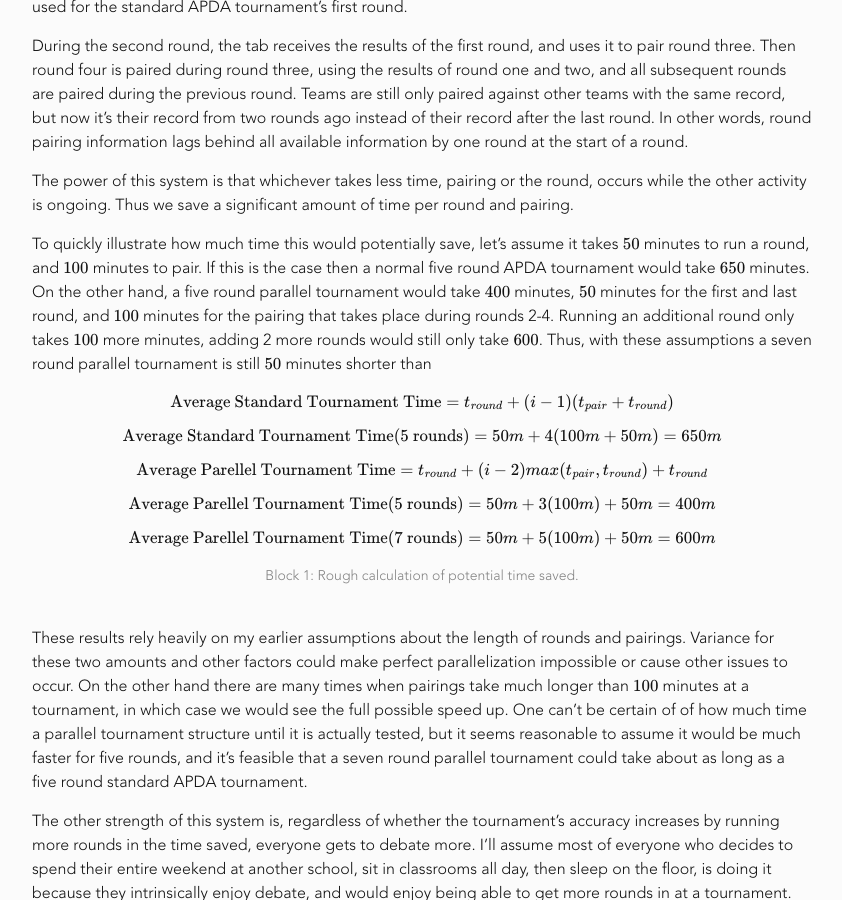
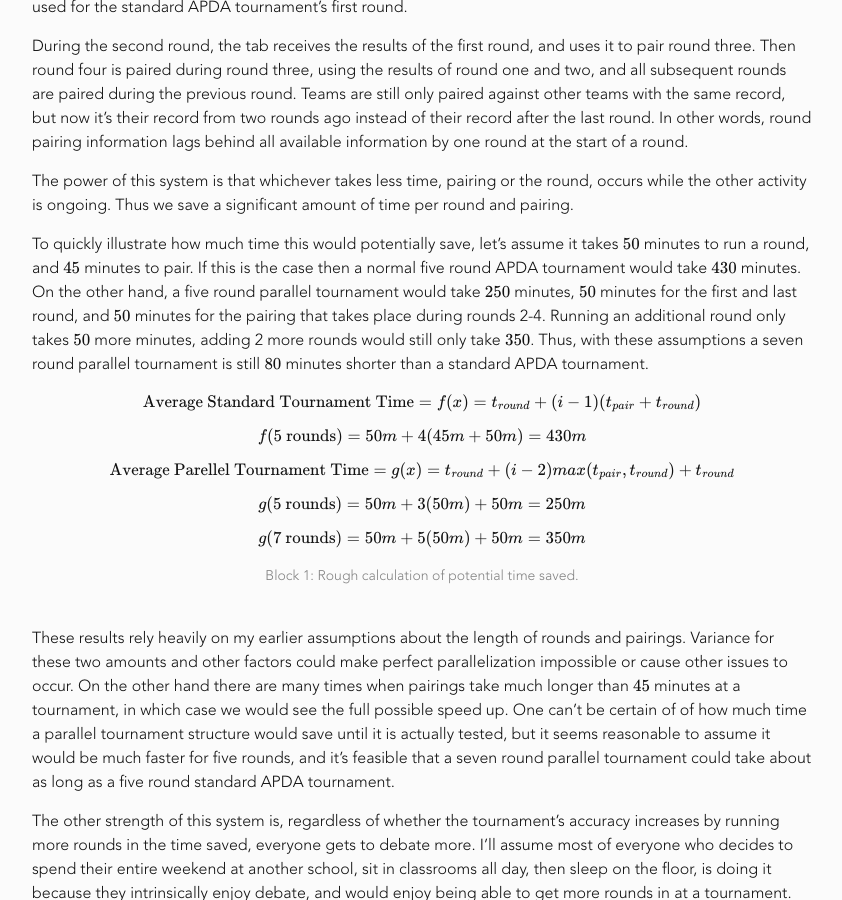
Before and after one commit to Buggy-Virus/buggy-virus.github.io, a Jekyll site: the page built from _posts/2018-02-21-parallel-debate-tournament-structure.markdown, in a window 1280 px wide and 900 px high, scrolled down 2926 px. Shown: the whole window, without its empty margins (218-1060 px from the left). Built offline with Jekyll 4.4.1, drawn with Linux system fonts in a browser that asks for light colours; formulas are drawn with MathJax 3; some of the changed text lies outside the part shown.

```diff
--- a/_posts/2018-02-21-parallel-debate-tournament-structure.markdown
+++ b/_posts/2018-02-21-parallel-debate-tournament-structure.markdown
@@ -56,23 +56,23 @@
 
 The power of this system is that whichever takes less time, pairing or the round, occurs while the other activity is ongoing. Thus we save a significant amount of time per round and pairing.
 
-To quickly illustrate how much time this would potentially save, let’s assume it takes $$50$$ minutes to run a round, and $$100$$ minutes to pair. If this is the case then a normal five round APDA tournament would take $$650$$ minutes. On the other hand, a five round parallel tournament would take $$400$$ minutes, $$50$$ minutes for the first and last round, and $$100$$ minutes for the pairing that takes place during rounds 2-4. Running an additional round only takes $$100$$ more minutes, adding 2 more rounds would still only take $$600$$. Thus, with these assumptions a seven round parallel tournament is still $$50$$ minutes shorter than
+To quickly illustrate how much time this would potentially save, let’s assume it takes $$50$$ minutes to run a round, and $$45$$ minutes to pair. If this is the case then a normal five round APDA tournament would take $$430$$ minutes. On the other hand, a five round parallel tournament would take $$250$$ minutes, $$50$$ minutes for the first and last round, and $$50$$ minutes for the pairing that takes place during rounds 2-4. Running an additional round only takes $$50$$ more minutes, adding 2 more rounds would still only take $$350$$. Thus, with these assumptions a seven round parallel tournament is still $$80$$ minutes shorter than a standard APDA tournament.
 
-$$ \text{Average Standard Tournament Time}=t_{round} + (i-1)(t_{pair} + t_{round})$$
+$$\text{Average Standard Tournament Time}=f(x)= t_{round} + (i-1)(t_{pair} + t_{round})$$
 
-$$ \text{Average Standard Tournament Time}(5\ \text{rounds})=50m + 4(100m + 50m) = 650m$$
+$$f(5\ \text{rounds})= 50m + 4(45m + 50m) = 430m$$
 
-$$ \text{Average Parellel Tournament Time}=t_{round} + (i-2)max(t_{pair},t_{round}) + t_{round}$$
+$$\text{Average Parellel Tournament Time}=g(x)= t_{round} + (i-2)max(t_{pair},t_{round}) + t_{round}$$
 
-$$ \text{Average Parellel Tournament Time}(5\ \text{rounds})=50m + 3(100m) + 50m=400m$$
+$$g(5\ \text{rounds})= 50m + 3(50m) + 50m=250m$$
 
-$$ \text{Average Parellel Tournament Time}(7\ \text{rounds})=50m + 5(100m) + 50m=600m$$
+$$g(7\ \text{rounds})= 50m + 5(50m) + 50m=350m$$
 
 <center><span style="font-size:14px;color:#828282;text-align:center;"> Block 1: Rough calculation of potential time saved.</span></center>
 
 &nbsp;
 
-These results rely heavily on my earlier assumptions about the length of rounds and pairings. Variance for these two amounts and other factors could make perfect parallelization impossible or cause other issues to occur. On the other hand there are many times when pairings take much longer than $$100$$ minutes at a tournament, in which case we would see the full possible speed up. One can’t be certain of of how much time a parallel tournament structure until it is actually tested, but it seems reasonable to assume it would be much faster for five rounds, and it’s feasible that a seven round parallel tournament could take about as long as a five round standard APDA tournament.
+These results rely heavily on my earlier assumptions about the length of rounds and pairings. Variance for these two amounts and other factors could make perfect parallelization impossible or cause other issues to occur. On the other hand there are many times when pairings take much longer than $$45$$ minutes at a tournament, in which case we would see the full possible speed up. One can’t be certain of of how much time a parallel tournament structure would save until it is actually tested, but it seems reasonable to assume it would be much faster for five rounds, and it’s feasible that a seven round parallel tournament could take about as long as a five round standard APDA tournament.
 
 The other strength of this system is, regardless of whether the tournament’s accuracy increases by running more rounds in the time saved, everyone gets to debate more. I’ll assume most of everyone who decides to spend their entire weekend at another school, sit in classrooms all day, then sleep on the floor, is doing it because they intrinsically enjoy debate, and would enjoy being able to get more rounds in at a tournament. Further, it gives everyone more practice at tournaments, thus we can expect the level of debate throughout the league to increase. This extra practice is especially valuable for non-breaking debaters who don’t access as many rounds at tournaments their breaking counterparts.
 
```
Also changed, not shown: other parts of _posts/2018-02-21-parallel-debate-tournament-structure.markdown (+1 -1 lines).
